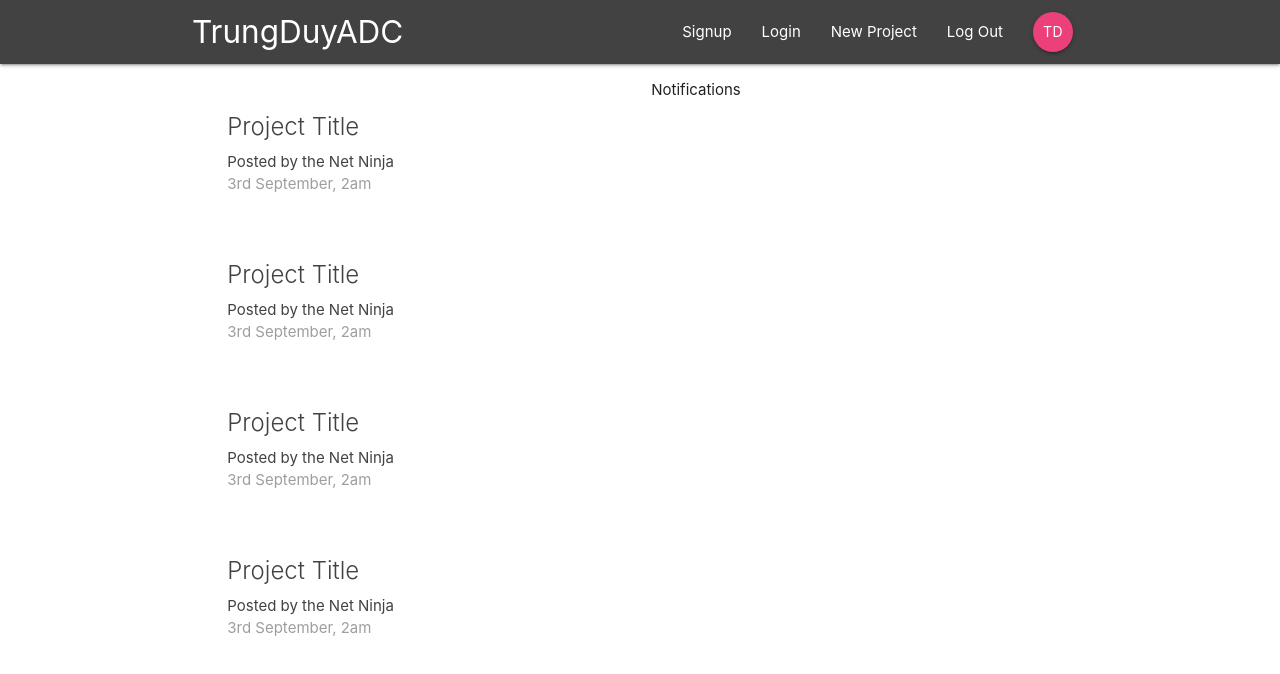
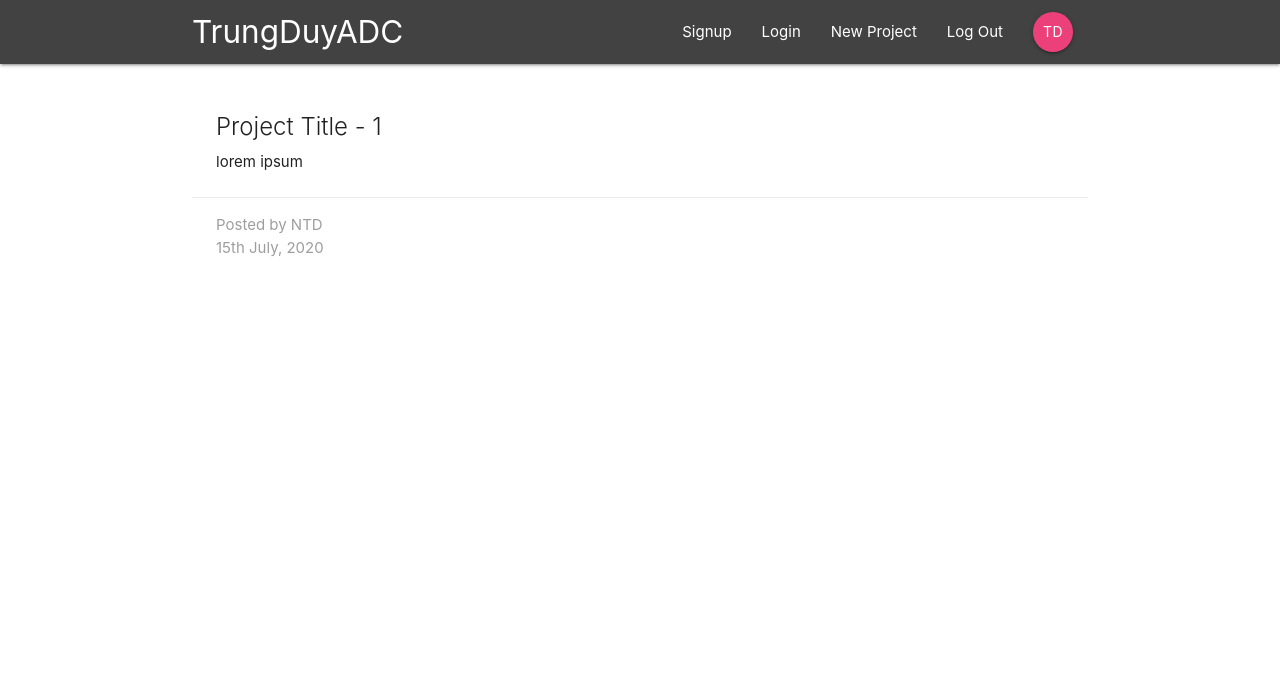
Before and after one commit to TrungyuD/react-app-with-firebase, a React (Create React App) app: page /project/1 in a window 1280 px wide. Shown: the top 674 px of the page. Built offline with nearby package versions, Linux system fonts and the light colour scheme.

Commit message:
Project Details Component

```diff
--- a/src/App.js
+++ b/src/App.js
@@ -2,13 +2,15 @@ import React from 'react';
 import {BrowserRouter, Switch, Route} from 'react-router-dom';
 import Navbar from './components/layout/Navbar';
 import Dashboard from './components/dashboard/Dashboard';
+import ProjectDetails from './components/projects/ProjectDetails'
 function App() {
   return (
     <BrowserRouter>
       <div className="App">
         <Navbar />
         <Switch>
-          <Route path="/" component={Dashboard} />
+          <Route exact path="/" component={Dashboard} />
+          <Route path="/project/:id" component={ProjectDetails} />
         </Switch>
       </div>
     </BrowserRouter>
--- a/src/components/projects/ProjectDetails.js
+++ b/src/components/projects/ProjectDetails.js
@@ -0,0 +1,21 @@
+import React from 'react'
+
+const ProjectDetails = (props) => {
+    const {id} = props.match.params;
+    return (
+        <div className="container section project-details">
+            <div className="card z-depth-0">
+                <div className="card-content">
+                    <span className="card-title">Project Title - {id}</span>
+                    <p>lorem ipsum</p>
+                </div>
+                <div className="card-action gret lighten-4 grey-text">
+                    <div>Posted by NTD</div>
+                    <div>15th July, 2020</div>
+                </div>
+            </div>
+        </div>
+    )
+}
+
+export default ProjectDetails
```
